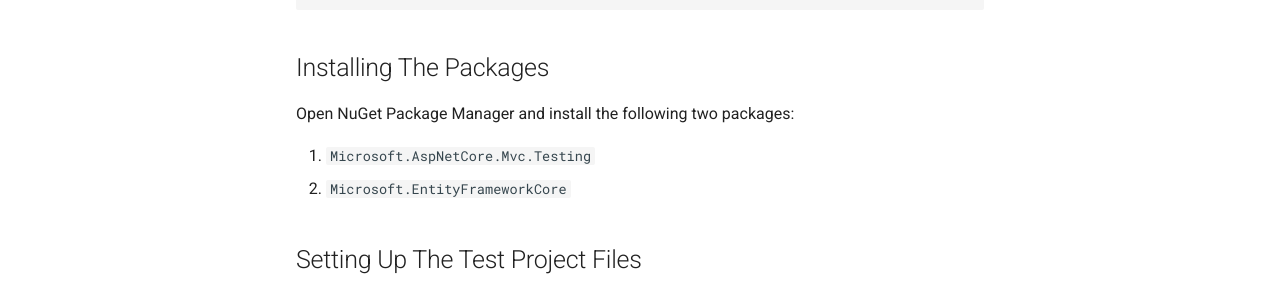
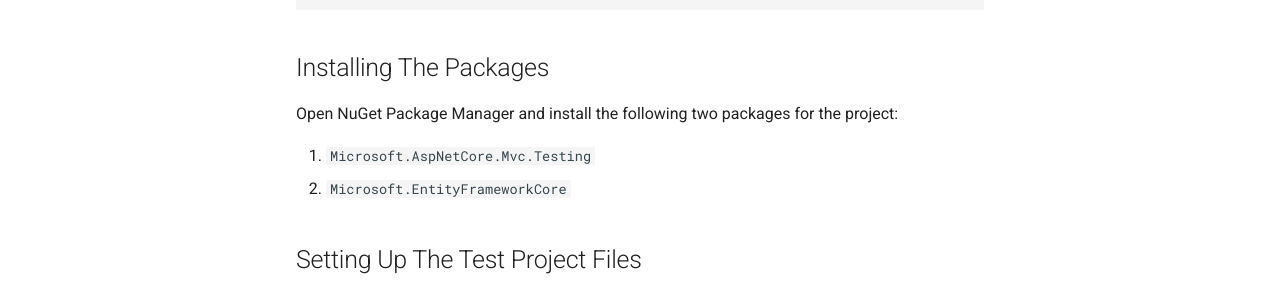
Before and after one commit to ShiftSoftware/ShiftFrameworkWebsite, an MkDocs documentation site: the page built from docs/back-end/testing.md, in a window 1280 px wide and 900 px high. Shown: the part 448-744 px from the top of the window. Built offline with MkDocs 1.6.1 and Material for MkDocs 9.7.7, drawn with Linux system fonts in a browser that asks for light colours; comment, search, counter and statistics services are not loaded.

Commit message:
Fix Typo in testing.md

```diff
--- a/docs/back-end/testing.md
+++ b/docs/back-end/testing.md
@@ -16,7 +16,7 @@
 
 ## Installing The Packages
 
-Open NuGet Package Manager and install the following two packages:
+Open NuGet Package Manager and install the following two packages for the project:
 
 1. ``Microsoft.AspNetCore.Mvc.Testing``
 2. ``Microsoft.EntityFrameworkCore``
```
